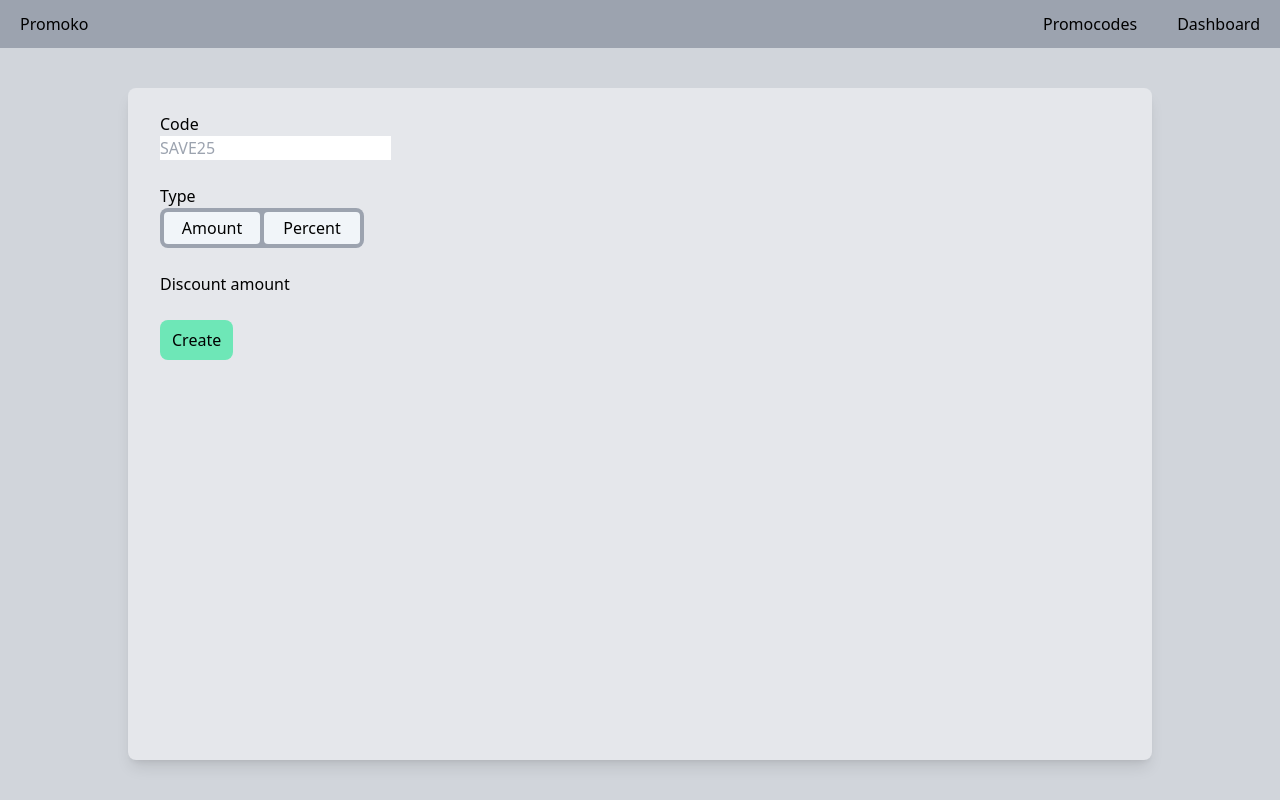
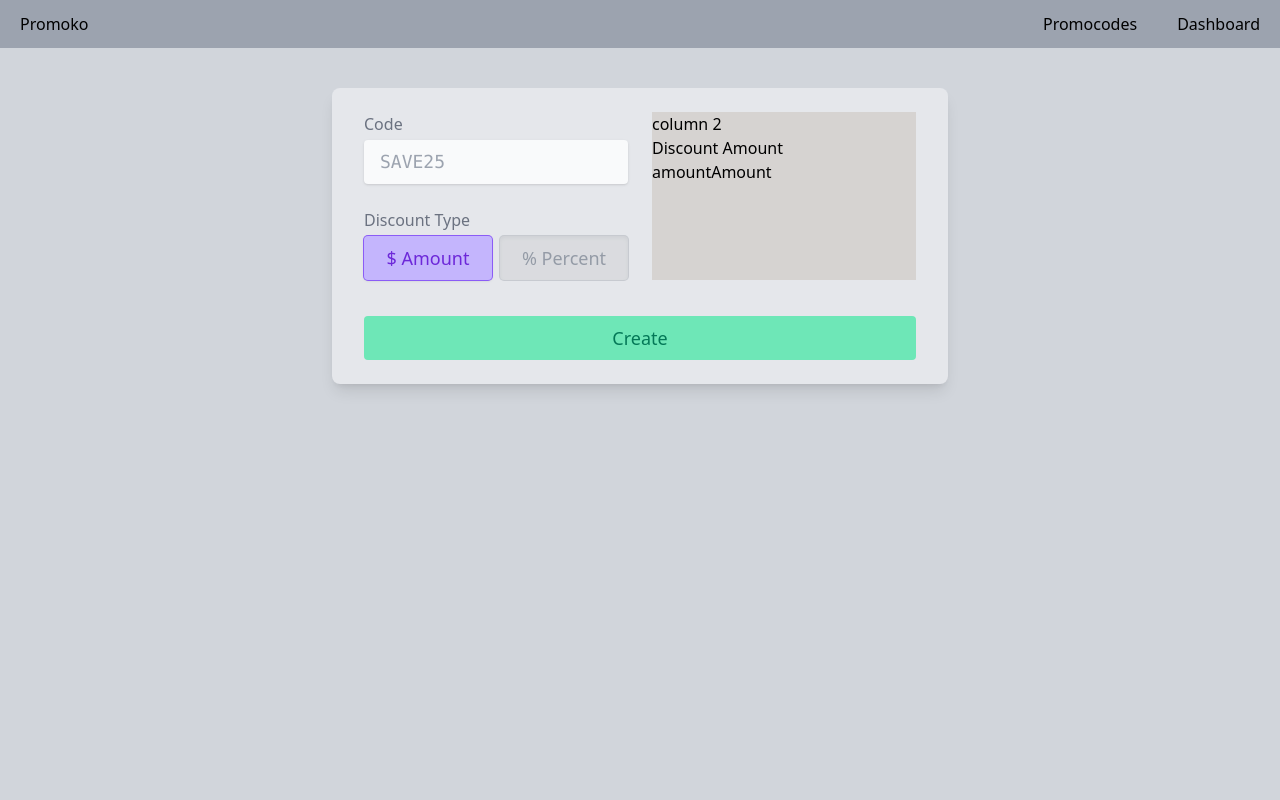
Before and after one commit to daniel-black/promocodes-manager, a Next.js app: page /promocodes/new in a window 1280 px wide. Built offline with nearby package versions, Linux system fonts and the light colour scheme.

Commit message:
more work on new promocode form

```diff
--- a/src/app/(manager)/promocodes/new/page.tsx
+++ b/src/app/(manager)/promocodes/new/page.tsx
@@ -2,7 +2,7 @@ import { NewPromocodeForm } from "@/components/NewPromocodeForm";
 
 export default function NewPromocodePage() {
   return (
-    <div className="overflow-auto rounded-lg bg-gray-200 shadow-lg h-[84vh] w-[80vw] py-6 px-8">
+    <div className="rounded-lg bg-gray-200 h-fit shadow-lg py-6 px-8">
       <NewPromocodeForm />
     </div>
   );
--- a/src/components/CodeNameFormSection.tsx
+++ b/src/components/CodeNameFormSection.tsx
@@ -10,13 +10,16 @@ export const CodeNameFormSection = ({
   setCode,
 }: CodeNameFormSectionProps) => {
   return (
-    <section>
-      <label className="block">Code</label>
+    <section className="space-y-1">
+      <label className="block text-gray-500">
+        Code
+      </label>
       <input
         type="text"
         value={code.toUpperCase()}
         onChange={e => setCode(e.target.value.toUpperCase())}
         placeholder={'SAVE25'}
+        className='w-full text-lg rounded py-2 px-4 font-mono bg-gray-50 shadow'
         required
       />
     </section>
--- a/src/components/CodeTypeFormSection.tsx
+++ b/src/components/CodeTypeFormSection.tsx
@@ -13,22 +13,22 @@ export const CodeTypeFormSection = ({
 }: CodeTypeFormSectionProps) => {
 
   return (
-    <section>
-      <label className="block">Type</label>
-      <div className="p-1 rounded-lg space-x-1 bg-gray-400 w-fit">
+    <section className="space-y-1">
+      <label className="block text-gray-500">Discount Type</label>
+      <div className="text-lg rounded w-full flex space-x-2">
         <button
           onClick={() => setCodeType('amount')}
           disabled={codeType === 'amount'}
-          className={`cursor-pointer w-24 bg-slate-100 rounded py-1 ${codeType === 'amount' ? 'bg-sky-300' : ''}`}
+          className={`cursor-pointer w-1/2 rounded py-2 ring-1 ${codeType === 'amount' ? 'bg-violet-300 text-violet-700 ring-violet-500 shadow' : 'bg-gray-200 ring-gray-300 brightness-95 shadow-inner text-gray-400'} transition-all duration-75 ease-in-out`}
         >
-          Amount
+          $ Amount
         </button>
         <button
           onClick={() => setCodeType('percent')}
           disabled={codeType === 'percent'}
-          className={`cursor-pointer w-24 bg-slate-100 rounded py-1 ${codeType === 'percent' ? 'bg-sky-300' : ''}`}
+          className={`cursor-pointer w-1/2 rounded py-2 ring-1 ${codeType === 'percent' ? 'bg-sky-300 text-sky-700 ring-sky-500 shadow' : 'bg-gray-200 ring-gray-300 brightness-95 shadow-inner text-gray-400'} transition-all duration-75 ease-in-out`}
         >
-          Percent
+          % Percent
         </button>
       </div>
     </section>
--- a/src/components/DiscountDetailsFormSection.tsx
+++ b/src/components/DiscountDetailsFormSection.tsx
@@ -20,7 +20,17 @@ export const DiscountDetailsFormSection = ({
 }: DiscountDetailsFormSectionProps) => {
   return (
     <section>
-      <h3>Discount {codeType}</h3>
+      <h3 className="capitalize">Discount {codeType}</h3>
+      {codeType === 'amount' ? (
+        <div>
+          amount
+          <label htmlFor="fd">Amount</label>
+        </div>
+      ) : (
+        <div>
+          percent
+        </div>
+      )}
     </section>
   );
 }
--- a/src/components/NewPromocodeForm.tsx
+++ b/src/components/NewPromocodeForm.tsx
@@ -18,7 +18,9 @@ export const NewPromocodeForm = () => {
   }
 
   return (
-    <form onSubmit={handleSubmit} className="space-y-6">
+    <form onSubmit={handleSubmit}>
+      <div className="grid grid-cols-2 gap-6">
+        <div className="space-y-6">
           <CodeNameFormSection
             code={code}
             setCode={setCode}
@@ -27,6 +29,9 @@ export const NewPromocodeForm = () => {
             codeType={codeType}
             setCodeType={setCodeType}
           />
+        </div>
+        <div className="bg-stone-300 h-full">
+          column 2
           <DiscountDetailsFormSection
             codeType={codeType}
             discount={discount}
@@ -34,10 +39,12 @@ export const NewPromocodeForm = () => {
             maxDiscount={maxDiscount}
             setMaxDiscount={setMaxDiscount}
           />
+        </div>
+      </div>
       <input
         type="submit"
         value={'Create'}
-        className='px-3 py-2 bg-emerald-300 rounded-lg'
+        className='mt-9 px-3 py-2 text-lg bg-emerald-300 text-emerald-700 rounded w-full cursor-pointer'
       />
     </form>
   );
```
Lines whose indentation alone changed are shown as unchanged.
